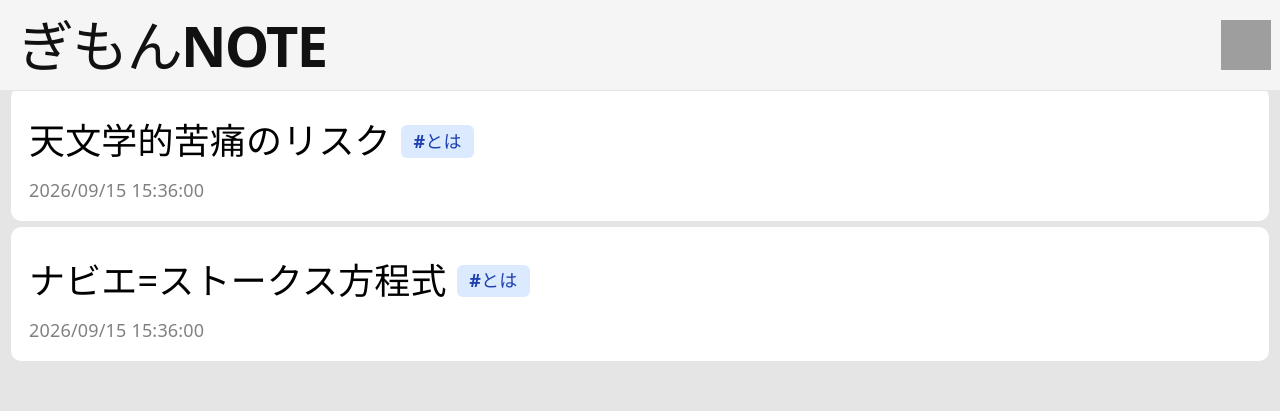
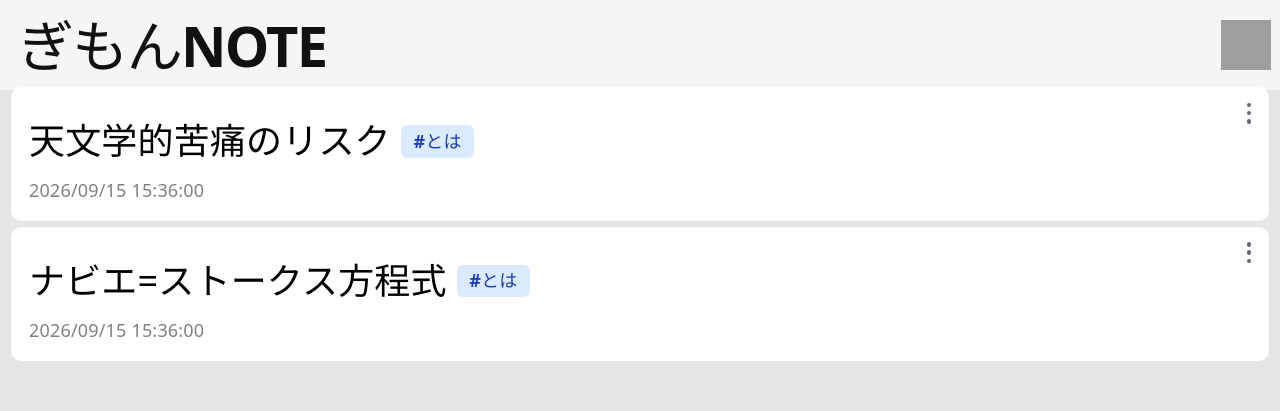
Before and after one commit to ak-2302/forgechu, a React (Vite) app in the folder vite-project/: page / in a window 1280 px wide. Shown: the top 411 px of the page. Built offline with nearby package versions, Linux system fonts and the light colour scheme; grey boxes are pictures that could not be loaded.

Commit message:
メモの編集と削除を選択できるメニューを実装。 実際の動作は削除のみ

```diff
--- a/vite-project/src/App.tsx
+++ b/vite-project/src/App.tsx
@@ -45,7 +45,7 @@ function App() {
       </div>
       <div id="memo-list">
         {memos.map(memo => (
-          <MemoCard key={memo.id} textData={memo.textData} date={memo.date} tags={memo.tags} />
+          <MemoCard key={memo.id} textData={memo.textData} date={memo.date} tags={memo.tags} onDelete={() => setMemos(current => current.filter(item => item.id !== memo.id))} />
         ))}
       </div>
 
--- a/vite-project/src/components/MemoCard.css
+++ b/vite-project/src/components/MemoCard.css
@@ -1,6 +1,5 @@
-
-
 .memo-card {
+    position: relative;
     box-sizing: border-box;
     border-radius: 10px;
     width: 100%;
@@ -9,9 +8,11 @@
     overflow: contain;
     margin-top: 0.3em;
 }
+
 .memo-text-row {
     display: flex;
 }
+
 .memo-text {
     text-overflow: ellipsis;
     overflow: hidden;
@@ -22,8 +23,29 @@
     font-size: 2em;
     line-height: 2em;
 }
+
 .memo-date {
     color: gray;
     font-size: 1em;
     text-align: left;
 }
+
+.memo-card>.memo-card-oprions {
+    position: relative;
+    top: 0;
+    right: 0;
+    text-align: right;
+}
+
+.memo-card-edit-button {
+    display: flex;
+    position: absolute;
+    top: 0;
+    right: 0;
+    border: none;
+    background: none;
+    border-radius: 3rem;
+    padding: 0.5em;
+    font-size: 1em;
+    cursor: pointer;
+}
--- a/vite-project/src/components/MemoCard.tsx
+++ b/vite-project/src/components/MemoCard.tsx
@@ -1,19 +1,22 @@
+import type { Tag } from "../tags";
 import "./MemoCard.css";
+import MemoOption from "./MemoOption";
 import MemoTag from "./MemoTag";
-import type { Tag } from "../tags";
 
 const MemoCard = (props: {
   textData: string;
   date: string;
   tags: Tag[];
+  onDelete?: () => void;
 }) => {
   return (
     <div className="memo-card">
+      <MemoOption onDelete={props.onDelete} />
       <div className="memo-text-row">
         <p className="memo-text">{props.textData}</p>
         <>
           {props.tags.map(tagging => (
-            <MemoTag key={tagging} tag={ tagging }></MemoTag>
+            <MemoTag key={tagging} tag={tagging}></MemoTag>
           ))}
         </>
       </div>
--- /dev/null
+++ b/vite-project/src/components/MemoOption.css
@@ -0,0 +1,65 @@
+.memo-option {
+  position: absolute;
+  top: 0;
+  right: 0;
+  z-index: 1;
+}
+
+.memo-option-trigger {
+  display: inline-flex;
+  align-items: center;
+  justify-content: center;
+  width: 2.25rem;
+  height: 2.25rem;
+  border: 0;
+  border-radius: 50%;
+  padding: 0;
+  color: inherit;
+  background: transparent;
+  cursor: pointer;
+}
+
+.memo-option-dots {
+  display: flex;
+  flex-direction: column;
+  align-items: center;
+  gap: 0.2rem;
+}
+
+.memo-option-dot {
+  display: block;
+  width: 0.25rem;
+  height: 0.25rem;
+  border-radius: 50%;
+  background: currentColor;
+}
+
+.memo-option-trigger:hover,
+.memo-option-trigger:focus-visible { background: var(--accent-bg); outline: none; }
+
+.memo-option-menu {
+  position: absolute;
+  top: 2.25rem;
+  right: 0;
+  display: grid;
+  min-width: 9rem;
+  padding: 0.25rem;
+  border: 1px solid var(--border);
+  border-radius: 0.5rem;
+  background: var(--bg);
+  box-shadow: var(--shadow);
+}
+
+.memo-option-menu button {
+  border: 0;
+  padding: 0.6rem 0.75rem;
+  color: var(--text-h);
+  background: transparent;
+  text-align: left;
+  cursor: pointer;
+}
+
+.memo-option-menu button:hover,
+.memo-option-menu button:focus-visible { background: var(--accent-bg); outline: none; }
+
+.memo-option-delete-button { color: #b42318 !important; }
--- /dev/null
+++ b/vite-project/src/components/MemoOption.tsx
@@ -0,0 +1,52 @@
+import "./MemoOption.css";
+import { useEffect, useRef, useState } from "react";
+
+type MemoOptionProps = { onEdit?: () => void; onDelete?: () => void };
+
+const MemoOption = ({ onEdit, onDelete }: MemoOptionProps) => {
+    const [isOpen, setIsOpen] = useState(false);
+    const optionRef = useRef<HTMLDivElement>(null);
+
+    useEffect(() => {
+        if (!isOpen) return;
+        const closeOnOutsideClick = (event: MouseEvent) => {
+            if (!optionRef.current?.contains(event.target as Node)) setIsOpen(false);
+        };
+        const closeOnEscape = (event: KeyboardEvent) => {
+            if (event.key === "Escape") setIsOpen(false);
+        };
+        document.addEventListener("mousedown", closeOnOutsideClick);
+        document.addEventListener("keydown", closeOnEscape);
+        return () => {
+            document.removeEventListener("mousedown", closeOnOutsideClick);
+            document.removeEventListener("keydown", closeOnEscape);
+        };
+    }, [isOpen]);
+
+    const closeMenu = () => setIsOpen(false);
+
+    const requestDelete = () => {
+        closeMenu();
+        if (window.confirm("このメモを削除しますか？")) {
+            onDelete?.();
+        }
+    };
+
+    return (
+        <div className="memo-option" ref={optionRef}>
+            <button className="memo-option-trigger" type="button" aria-label="メモのオプションを開く" aria-expanded={isOpen} aria-haspopup="menu" onClick={() => setIsOpen(current => !current)}>
+                <span className="memo-option-dots" aria-hidden="true">
+                    <span className="memo-option-dot" />
+                    <span className="memo-option-dot" />
+                    <span className="memo-option-dot" />
+                </span>
+            </button>
+            {isOpen && <div className="memo-option-menu" role="menu">
+                <button className="memo-option-edit-button" type="button" role="menuitem" onClick={() => { onEdit?.(); closeMenu(); }}>メモを編集</button>
+                <button className="memo-option-delete-button" type="button" role="menuitem" onClick={requestDelete}>メモを削除</button>
+            </div>}
+        </div>
+    );
+};
+
+export default MemoOption;
```
